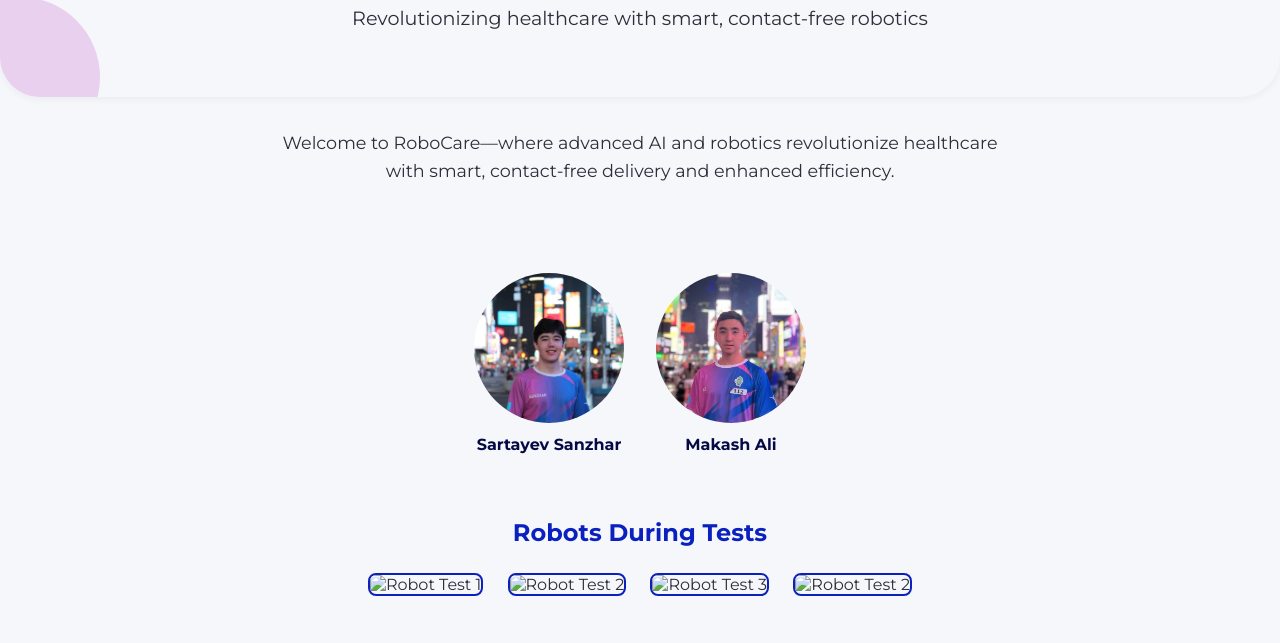
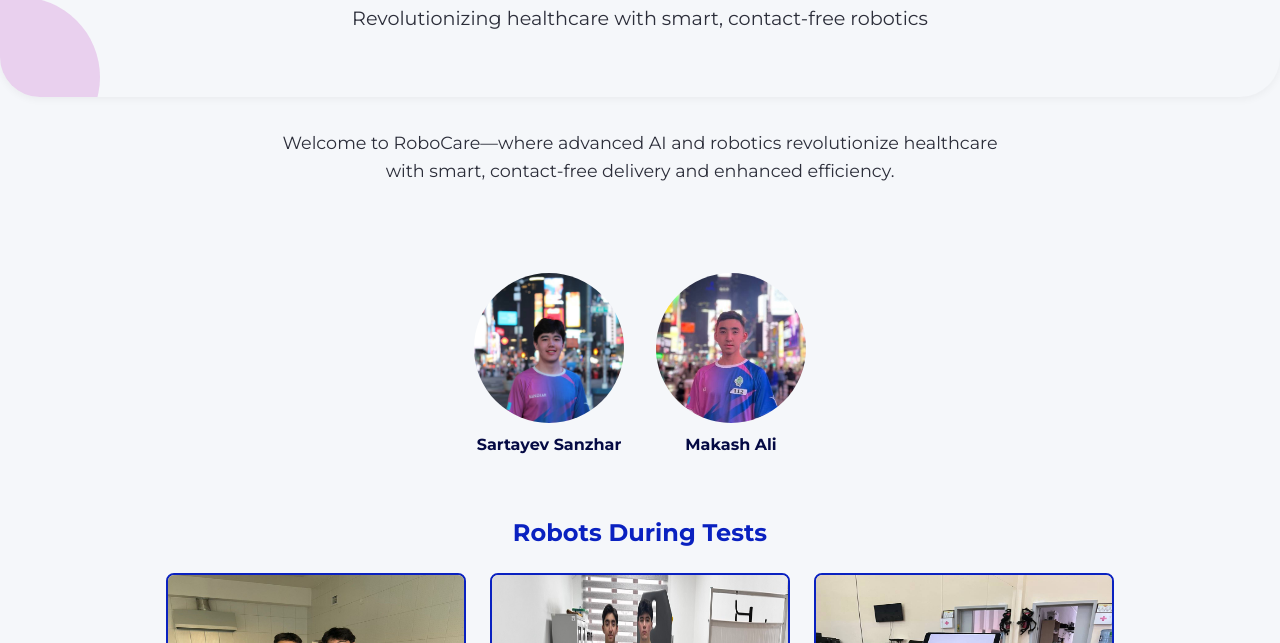
Before and after one commit to Sanzhar4321/RoboCare, a plain HTML site: page index.html in a window 1280 px wide. Shown: the part 157-800 px from the top of the page. Drawn offline with Linux system fonts and the light colour scheme.

Commit message:
changed sizes of images

```diff
--- a/index.html
+++ b/index.html
@@ -42,16 +42,16 @@
   <section class="robot-tests">
     <h2>Robots During Tests</h2>
     <div class="robot">
-      <img src="1.jpg/300x200" alt="Robot Test 1">
+      <img src="1.jpg" alt="Robot Test 1">
     </div>
     <div class="robot">
-      <img src="3.jpg/300x200" alt="Robot Test 2">
+      <img src="3.jpg" alt="Robot Test 2">
     </div>
     <div class="robot">
-        <img src="2.jpg/300x200" alt="Robot Test 3">
+        <img src="2.jpg" alt="Robot Test 3">
     </div>
     <div class="robot">
-        <img src="4.jpg/300x200" alt="Robot Test 2">
+        <img src="4.jpg" alt="Robot Test 2">
     </div>
   </section>
 </body>
--- a/style.css
+++ b/style.css
@@ -229,7 +229,6 @@ header::after {
   transform: scale(0.97);
 }
 
-/* Project Info Section */
 .project-info {
   text-align: center;
   padding: 0 2rem 2rem;
@@ -280,6 +279,8 @@ header::after {
   margin: 10px;
 }
 .robot-tests .robot img {
+  width: 300px;
+  height: 300px;
   max-width: 100%;
   border-radius: 8px;
   border: 2px solid #0A21C0;
```
